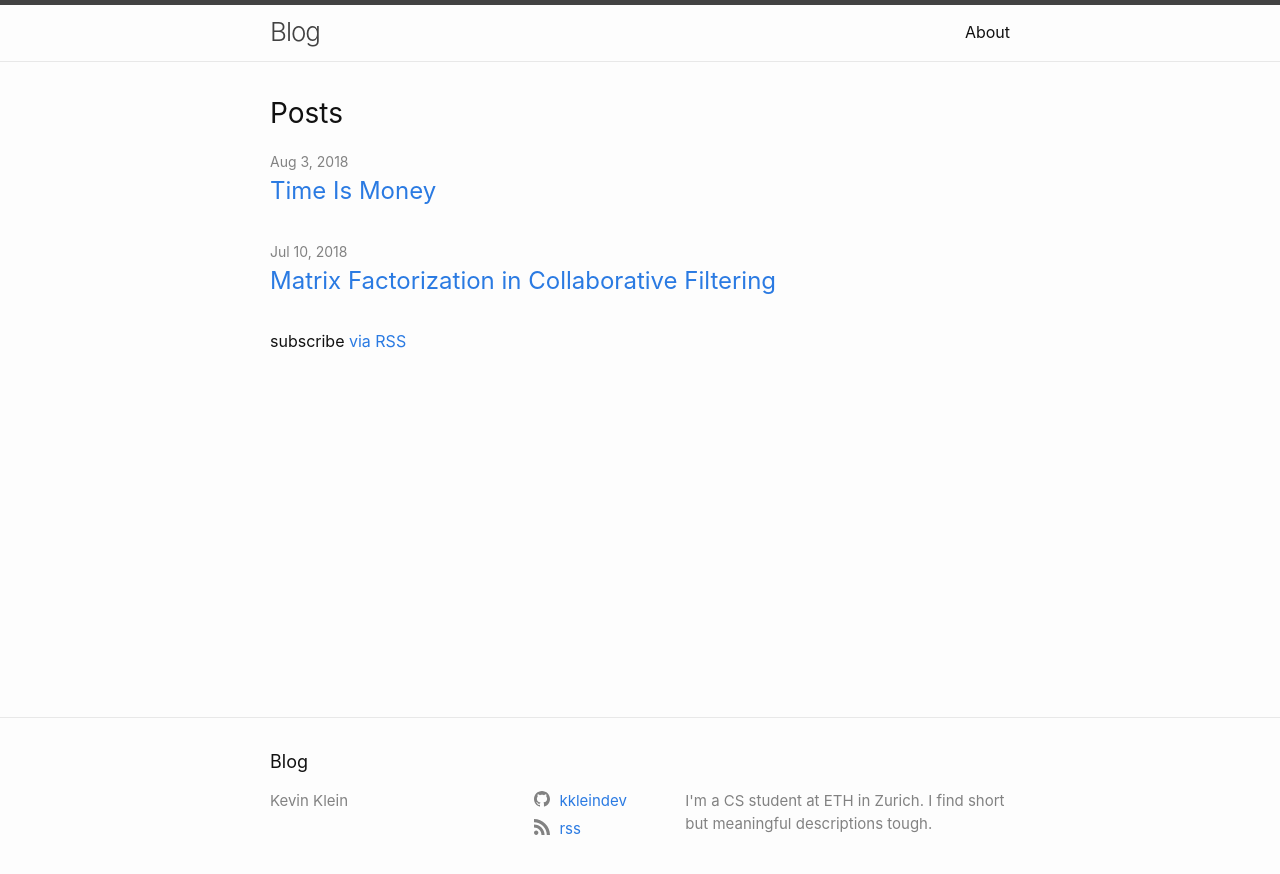
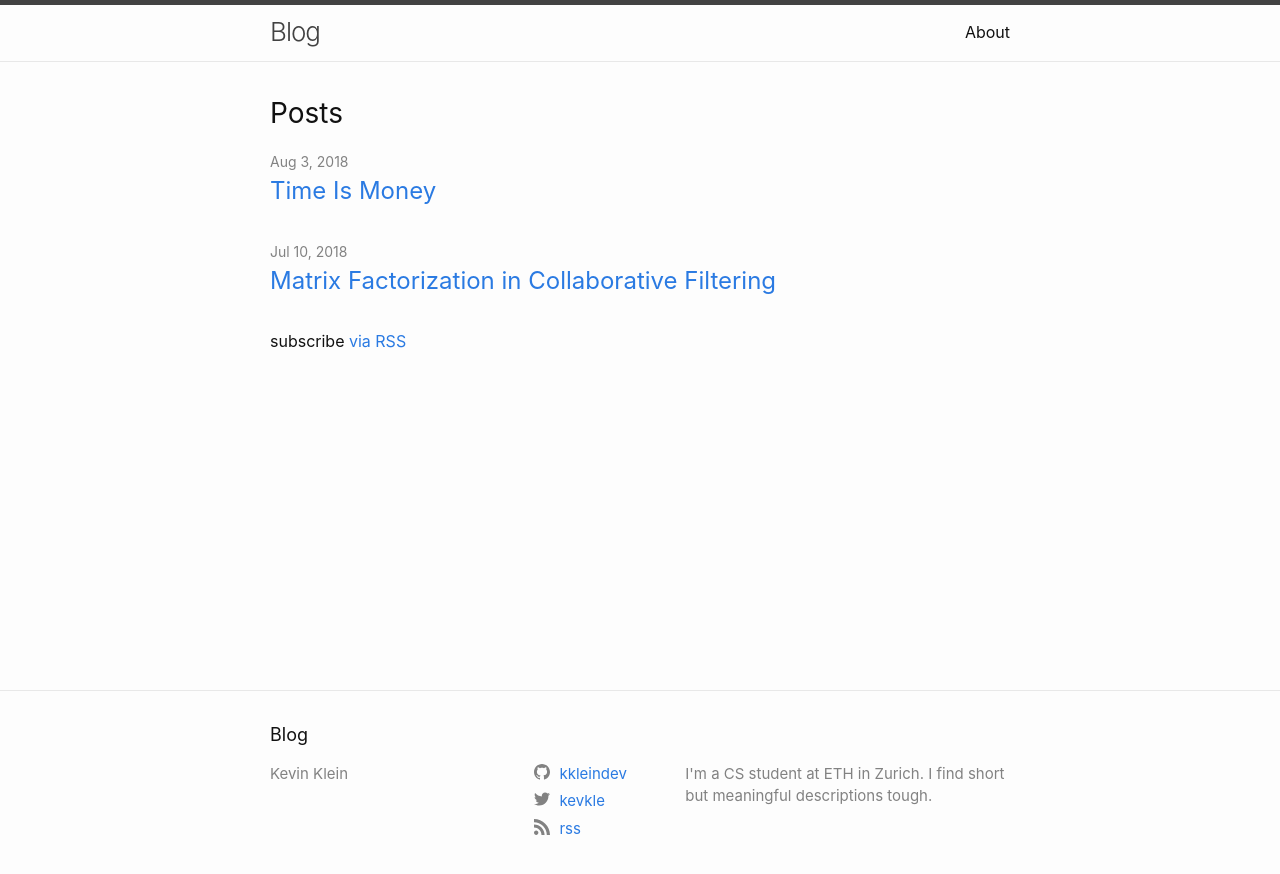
Before and after one commit to kklein/kklein.github.io, a Jekyll site: the page built from index.md, in a window 1280 px wide. Shown: the top 874 px of the page. Built offline with Jekyll 4.4.1, drawn with Linux system fonts in a browser that asks for light colours.

Commit message:
Add twitter info.

```diff
--- a/_config.yml
+++ b/_config.yml
@@ -5,7 +5,7 @@ description: > # this means to ignore newlines until "twitter_username:"
   I'm a CS student at ETH in Zurich. I find short but meaningful descriptions tough.
 
 # social links
-# twitter_username: jekyllrb
+twitter_username: kevkle
 github_username:  kkleindev
 rss: rss
 # dribbble_username: jekyll
```
